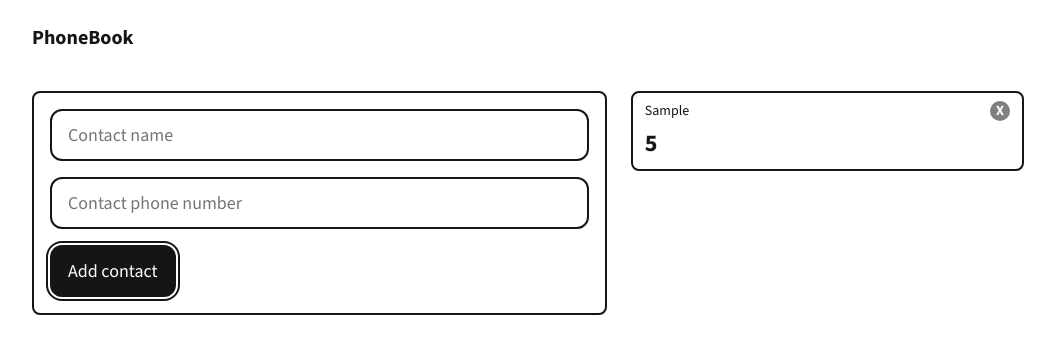
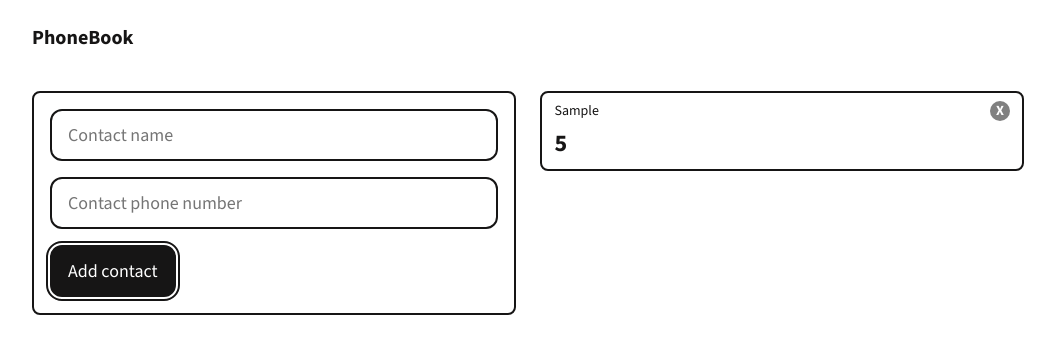
Before and after one commit to Rasheed87/gomycode-dom_phonebook, a plain HTML site: page index.html in a window 1280 px wide. Both pictures are taken after typing "Sample", "5" into the empty fields and a click on the button "Add contact". Shown: the whole page, without its empty margins (112-1167 px from the left). Drawn offline with nearby package versions, Linux system fonts and the light colour scheme.

Commit message:
chore: cleanup

```diff
--- a/script.js
+++ b/script.js
@@ -1,5 +1,5 @@
 const form = document.querySelector("form");
-const contactList = document.querySelector("ul");
+const ul = document.querySelector("ul");
 
 form.onsubmit = function (event) {
   // prevent form submission default behavior
@@ -17,16 +17,16 @@ form.onsubmit = function (event) {
   </div>
   <p>${phone}</p>`;
 
+  ul.append(newLi);
+
   newLi.setAttribute("id", phone);
 
   const newLiSpan = newLi.querySelector("span");
 
   newLiSpan.onclick = function () {
     const liClicked = document.getElementById(phone);
-    contactList.removeChild(liClicked);
+    ul.removeChild(liClicked);
   };
-
-  contactList.append(newLi);
 
   form.contactName.value = "";
   form.contactPhone.value = "";
--- a/styles.css
+++ b/styles.css
@@ -38,7 +38,7 @@
 
 .form,
 .contact-list {
-  flex-grow: 1;
+  width: 50%;
   display: flex;
   flex-direction: column;
   gap: 16px;
```
